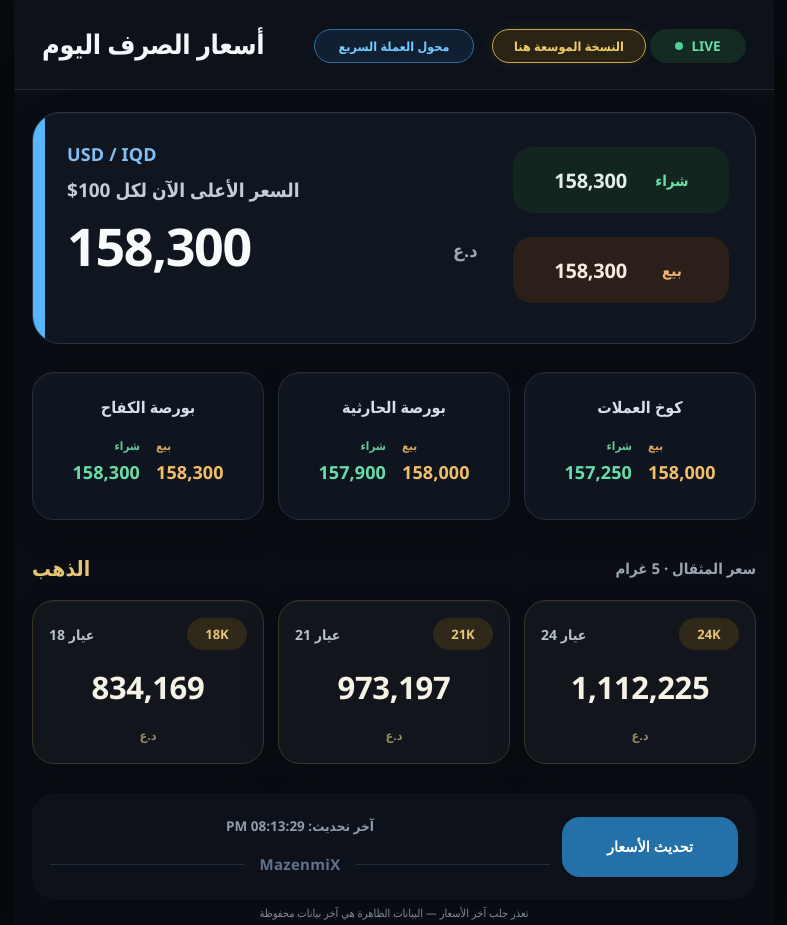
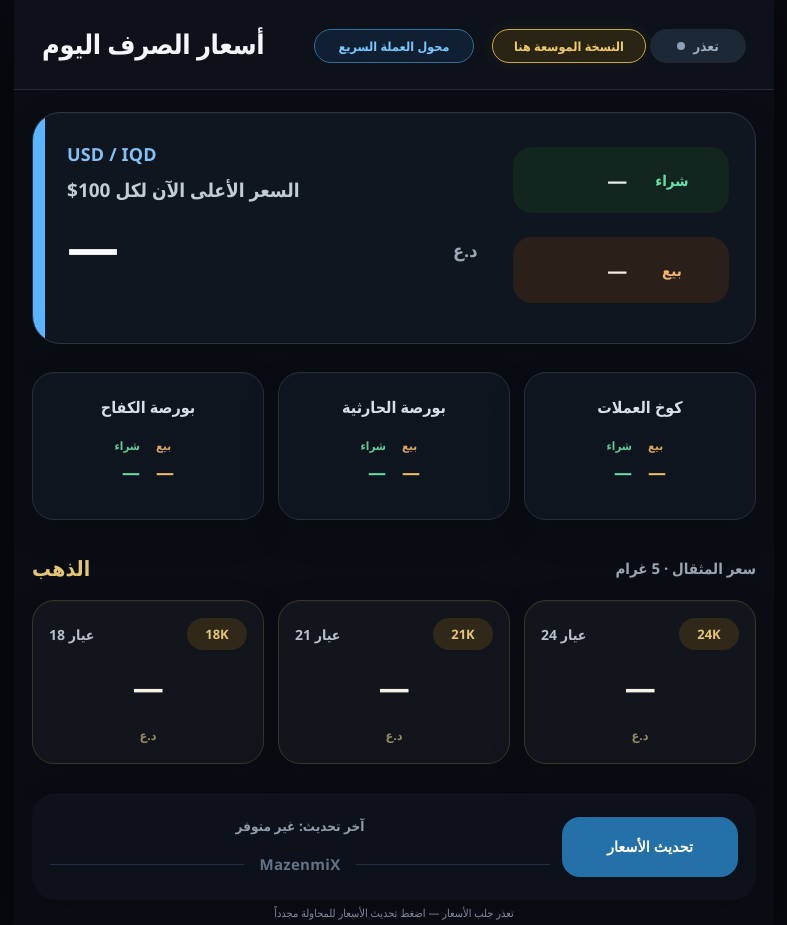
Before and after one commit to mazenmix/MX-TV, a plain HTML site: page web/index.html in a window 1280 px wide. Shown: the whole page, without its empty margins (246-1033 px from the left). Drawn offline with Linux system fonts and the light colour scheme; no server answers.

Commit message:
fix(mx-dollar): remove stale first-paint rates and show live prices only after fetch

```diff
--- a/web/index.html
+++ b/web/index.html
@@ -19,8 +19,8 @@ body{display:block;min-height:100dvh}
 .brandbox{left:28px;top:18px;width:40px;height:40px;border-radius:20px;background:#19212d;border:1px solid #cca855;display:flex;align-items:center;justify-content:center;color:#e5c576;font-weight:700;font-size:24px;direction:ltr}
 .brand{left:28px;top:17px;width:272px;height:40px;direction:rtl;text-align:left;font-weight:800;font-size:22px;line-height:40px;color:#f5f7fa;white-space:nowrap}
 .subtitle{left:82px;top:43px;width:218px;height:18px;direction:ltr;text-align:left;font-weight:600;font-size:12px;line-height:18px;color:#7d8999;letter-spacing:.2px}
-.live{right:28px;top:24px;width:88px;height:28px;border-radius:14px;background:#132b23;display:flex;align-items:center;justify-content:center;gap:8px;direction:ltr;color:#67e0a8;font-weight:700;font-size:12px}
-.live i{width:8px;height:8px;border-radius:50%;background:#4bd197;display:block}
+.live{right:28px;top:24px;width:88px;height:28px;border-radius:14px;background:#1c2835;display:flex;align-items:center;justify-content:center;gap:8px;direction:ltr;color:#9fb0c3;font-weight:700;font-size:12px}
+.live i{width:8px;height:8px;border-radius:50%;background:#8da0b4;display:block}
 .betaLink{right:128px;top:24px;width:132px;height:28px;border-radius:14px;border:1px solid #caa742;background:#2a2414;color:#f1cd67;display:flex;align-items:center;justify-content:center;font-weight:800;font-size:11px;direction:rtl;text-decoration:none;box-shadow:0 0 15px rgba(225,187,74,.08);white-space:nowrap}
 .betaLink:hover{filter:brightness(1.12)}
 
@@ -235,12 +235,12 @@ body{display:block;min-height:100dvh}
   }
   .live{
     grid-area:live;width:100%!important;height:clamp(44px,11vw,58px)!important;
-    align-self:center!important;border:1px solid rgba(24,175,103,.42)!important;
-    background:#0d2a20!important;border-radius:999px!important;
+    align-self:center!important;border:1px solid rgba(151,172,197,.30)!important;
+    background:#1a2735!important;border-radius:999px!important;
     font-size:clamp(13px,3.6vw,18px)!important;direction:ltr!important;
     box-shadow:inset 0 1px 0 rgba(255,255,255,.025)!important;
   }
-  .live i{width:10px!important;height:10px!important;box-shadow:0 0 14px rgba(75,209,151,.5)}
+  .live i{width:10px!important;height:10px!important;box-shadow:0 0 14px rgba(151,172,197,.18)}
 
   .betaLink,.converterButton{
     position:static!important;width:100%!important;height:clamp(46px,11vw,60px)!important;
@@ -427,6 +427,9 @@ body{display:block;min-height:100dvh}
   .footer .refresh{height:54px!important;font-size:13px!important}
 }
 
+/* Prices remain blank until /api/market returns verified numeric data. */
+.live.ready{background:#0d2a20!important;color:#67e0a8!important;border-color:rgba(24,175,103,.42)!important}
+.live.ready i{background:#4bd197!important;box-shadow:0 0 0 4px rgba(75,209,151,.10),0 0 12px rgba(75,209,151,.55)!important}
 </style>
 </head>
 <body>
@@ -435,16 +438,16 @@ body{display:block;min-height:100dvh}
   <div class="brand abs">أسعار الصرف اليوم</div>
   <a class="betaLink abs" href="./beta.html">النسخة الموسعة هنا</a>
   <a class="betaLink converterButton abs" href="./converter.html">محول العملة السريع</a>
-  <div class="live abs" id="marketState"><i></i><span id="marketStateText">LIVE</span></div>
-  <section class="hero abs"><div class="accent abs"></div><div class="usdlabel abs">USD / IQD</div><div class="heroar abs">السعر الأعلى الآن لكل 100$</div><div class="mainprice abs" id="highSell">158,300</div><div class="iqd abs">د.ع</div><div class="chip buy"><div class="chiplabel">شراء</div><div class="chipval" id="highBuy">158,300</div></div><div class="chip sell"><div class="chiplabel">بيع</div><div class="chipval" id="highSell2">158,300</div></div></section>
-  <section class="source s1"><div class="arname abs">بورصة الكفاح</div><div class="selllab abs">بيع</div><div class="sellvalue abs" id="kifahSell">158,300</div><div class="buylab abs">شراء</div><div class="buyvalue abs" id="kifahBuy">158,300</div></section>
-  <section class="source s2"><div class="arname abs">بورصة الحارثية</div><div class="selllab abs">بيع</div><div class="sellvalue abs" id="harSell">158,000</div><div class="buylab abs">شراء</div><div class="buyvalue abs" id="harBuy">157,900</div></section>
-  <section class="source s3"><div class="arname abs">كوخ العملات</div><div class="selllab abs">بيع</div><div class="sellvalue abs" id="kukhSell">158,000</div><div class="buylab abs">شراء</div><div class="buyvalue abs" id="kukhBuy">157,250</div></section>
+  <div class="live abs" id="marketState"><i></i><span id="marketStateText">تحميل...</span></div>
+  <section class="hero abs"><div class="accent abs"></div><div class="usdlabel abs">USD / IQD</div><div class="heroar abs">السعر الأعلى الآن لكل 100$</div><div class="mainprice abs" id="highSell">—</div><div class="iqd abs">د.ع</div><div class="chip buy"><div class="chiplabel">شراء</div><div class="chipval" id="highBuy">—</div></div><div class="chip sell"><div class="chiplabel">بيع</div><div class="chipval" id="highSell2">—</div></div></section>
+  <section class="source s1"><div class="arname abs">بورصة الكفاح</div><div class="selllab abs">بيع</div><div class="sellvalue abs" id="kifahSell">—</div><div class="buylab abs">شراء</div><div class="buyvalue abs" id="kifahBuy">—</div></section>
+  <section class="source s2"><div class="arname abs">بورصة الحارثية</div><div class="selllab abs">بيع</div><div class="sellvalue abs" id="harSell">—</div><div class="buylab abs">شراء</div><div class="buyvalue abs" id="harBuy">—</div></section>
+  <section class="source s3"><div class="arname abs">كوخ العملات</div><div class="selllab abs">بيع</div><div class="sellvalue abs" id="kukhSell">—</div><div class="buylab abs">شراء</div><div class="buyvalue abs" id="kukhBuy">—</div></section>
   <div class="goldtitle abs">الذهب</div><div class="goldsub abs">سعر المثقال · 5 غرام</div>
-  <section class="goldcard g18"><div class="kbadge abs">18K</div><div class="kar abs">عيار 18</div><div class="gprice abs" id="g18">834,169</div><div class="giqd abs">د.ع</div></section>
-  <section class="goldcard g21"><div class="kbadge abs">21K</div><div class="kar abs">عيار 21</div><div class="gprice abs" id="g21">973,197</div><div class="giqd abs">د.ع</div></section>
-  <section class="goldcard g24"><div class="kbadge abs">24K</div><div class="kar abs">عيار 24</div><div class="gprice abs" id="g24">1,112,225</div><div class="giqd abs">د.ع</div></section>
-  <section class="footer abs"><div class="updated abs" id="updated">آخر تحديث: --:--:--</div><div class="sig abs">MazenmiX</div><button class="refresh abs" id="refresh">تحديث الأسعار</button></section><div class="err abs" id="err"></div>
+  <section class="goldcard g18"><div class="kbadge abs">18K</div><div class="kar abs">عيار 18</div><div class="gprice abs" id="g18">—</div><div class="giqd abs">د.ع</div></section>
+  <section class="goldcard g21"><div class="kbadge abs">21K</div><div class="kar abs">عيار 21</div><div class="gprice abs" id="g21">—</div><div class="giqd abs">د.ع</div></section>
+  <section class="goldcard g24"><div class="kbadge abs">24K</div><div class="kar abs">عيار 24</div><div class="gprice abs" id="g24">—</div><div class="giqd abs">د.ع</div></section>
+  <section class="footer abs"><div class="updated abs" id="updated">آخر تحديث: —</div><div class="sig abs">MazenmiX</div><button class="refresh abs" id="refresh">تحديث الأسعار</button></section><div class="err abs" id="err"></div>
 </div></div>
 <script>
 const DATA_URL='/api/market';const $=id=>document.getElementById(id);const fmt=n=>Number(n||0).toLocaleString('en-US');let lastData=null;
@@ -452,11 +455,27 @@ function fit(){const DESIGN_W=760,DESIGN_H=925;const viewportWidth=(window.visua
 window.addEventListener('resize',fit,{passive:true});window.addEventListener('orientationchange',()=>setTimeout(fit,120),{passive:true});if(window.visualViewport)window.visualViewport.addEventListener('resize',fit,{passive:true});document.addEventListener('DOMContentLoaded',fit);fit();
 function clockFromIso(iso){try{return new Intl.DateTimeFormat('en-US',{timeZone:'Asia/Baghdad',hour:'2-digit',minute:'2-digit',second:'2-digit',hour12:true}).format(new Date(iso))}catch(e){return new Date().toLocaleTimeString('ar-IQ')}}
 function stampRefreshTime(){$('updated').textContent='آخر تحديث: '+clockFromIso(new Date().toISOString())}
-function renderUsdMeta(m){const box=$('marketState'),label=$('marketStateText');box.style.background='#132b23';box.style.color='#67e0a8';box.querySelector('i').style.background='#4bd197';box.querySelector('i').style.boxShadow='0 0 0 4px rgba(75,209,151,.10),0 0 12px rgba(75,209,151,.55)';label.textContent='LIVE';$('err').textContent=''}
+function renderUsdMeta(){const box=$('marketState');box.classList.add('ready');$('marketStateText').textContent='LIVE';$('err').textContent=''}
 function render(d){if(!d||!d.kifah||!d.harithiya||!d.gold)return;lastData=d;const hs=Math.max(d.kifah.sell||0,d.harithiya.sell||0,d.kukh?.sell||0);const hb=Math.max(d.kifah.buy||0,d.harithiya.buy||0,d.kukh?.buy||0);$('highSell').textContent=fmt(hb);$('highSell2').textContent=fmt(hs);$('highBuy').textContent=fmt(hb);$('kifahSell').textContent=fmt(d.kifah.sell);$('kifahBuy').textContent=fmt(d.kifah.buy);$('harSell').textContent=fmt(d.harithiya.sell);$('harBuy').textContent=fmt(d.harithiya.buy);if(d.kukh){$('kukhSell').textContent=fmt(d.kukh.sell);$('kukhBuy').textContent=fmt(d.kukh.buy)}$('g18').textContent=fmt(d.gold.k18);$('g21').textContent=fmt(d.gold.k21);$('g24').textContent=fmt(d.gold.k24);renderUsdMeta(d.usd_meta||{});stampRefreshTime()}
-async function refresh(){stampRefreshTime();const b=$('refresh'),old=b.textContent;b.disabled=true;b.textContent='جارِ التحديث...';b.style.background='#1f4968';$('err').textContent='';try{const r=await fetch(DATA_URL+'?t='+Date.now(),{cache:'no-store'});if(!r.ok)throw new Error('HTTP '+r.status);const d=await r.json();if(!d.kifah?.sell||!d.harithiya?.sell||!d.gold?.k21||!d.gold?.k24)throw new Error('incomplete');render(d)}catch(e){$('err').textContent='تعذر جلب آخر الأسعار — البيانات الظاهرة هي آخر بيانات محفوظة';if(lastData)render(lastData)}finally{b.disabled=false;b.textContent=old;b.style.background='#2470a8'}}
-$('refresh').addEventListener('click',refresh);stampRefreshTime();refresh();setInterval(refresh,60000);
-if('serviceWorker' in navigator){navigator.serviceWorker.register('./sw.js?v=22',{updateViaCache:'none'}).then(reg=>reg.update().catch(()=>{})).catch(()=>{})}
+async function refresh(){
+  const b=$('refresh');if(b.disabled)return;
+  const old=b.textContent;b.disabled=true;b.textContent='جارِ التحديث...';b.style.background='#1f4968';
+  $('err').textContent='';
+  try{
+    const r=await fetch(DATA_URL+'?t='+Date.now(),{cache:'no-store'});
+    if(!r.ok)throw new Error('HTTP '+r.status);
+    const d=await r.json();
+    if(!d.kifah?.sell||!d.harithiya?.sell||!d.gold?.k21||!d.gold?.k24)throw new Error('incomplete');
+    render(d);
+  }catch(e){
+    $('marketState').classList.remove('ready');
+    $('marketStateText').textContent=lastData?'STALE':'تعذر';
+    $('err').textContent=lastData?'تعذر تحديث الأسعار — المعروض آخر سعر تم جلبه':'تعذر جلب الأسعار — اضغط تحديث الأسعار للمحاولة مجدداً';
+    if(!lastData)$('updated').textContent='آخر تحديث: غير متوفر';
+  }finally{b.disabled=false;b.textContent=old;b.style.background='#2470a8'}
+}
+$('refresh').addEventListener('click',refresh);refresh();setInterval(refresh,60000);
+if('serviceWorker' in navigator){navigator.serviceWorker.register('./sw.js?v=23',{updateViaCache:'none'}).then(reg=>reg.update().catch(()=>{})).catch(()=>{})}
 </script>
 </body>
 </html>
```
